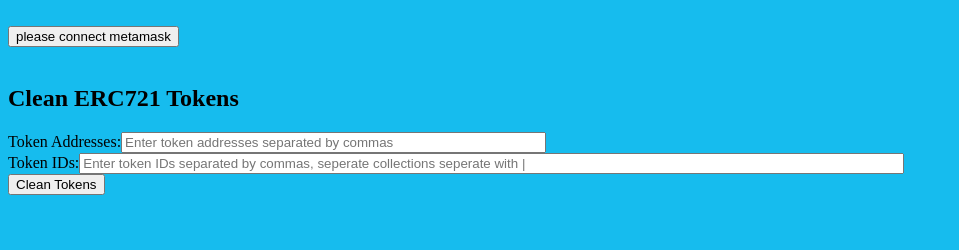
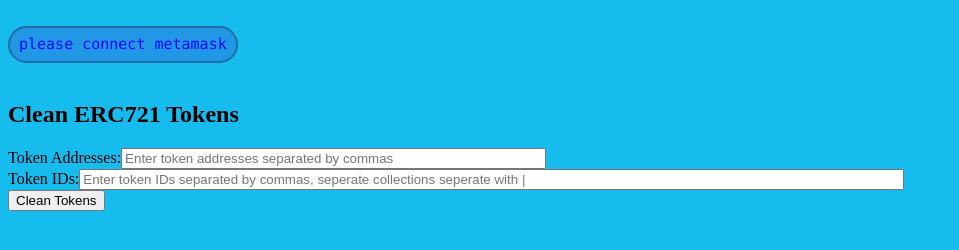
Before and after one commit to TheCoreDevs/trashcan-POC, a website: page public/index.html in a window 1280 px wide. Shown: the whole page, without its empty margins (0-959 px from the left). Drawn offline with nearby package versions, Linux system fonts and the light colour scheme.

Commit message:
css button

```diff
--- a/public/index.html
+++ b/public/index.html
@@ -8,7 +8,7 @@
     <body>
         <div id="app">
             <br>
-            <button @click="connectToMetaMask">{{ connectMsg }}</button>
+            <button id="connectWalletButton" @click="connectToMetaMask">{{ connectMsg }}</button>
             <div>
                 <br>
                 <h2>Clean ERC721 Tokens</h2>
--- a/public/style.css
+++ b/public/style.css
@@ -1,3 +1,27 @@
 body {
     background: rgb(22, 188, 238);
 }
+
+#connectWalletButton {
+    color: rgb(0, 6, 255);
+    font-size: 15px;
+    line-height: 15px;
+    padding: 9px;
+    border-radius: 50px;
+    font-family: "Lucida Console", monospace;
+    font-weight: normal;
+    text-decoration: none;
+    font-style: normal;
+    font-variant: normal;
+    text-transform: none;
+    background-color: #2297e6 ;
+    border: 2px solid rgb(28, 110, 164);
+    box-shadow: none;
+    display: inline-block;
+}
+#connectWalletButton:hover {
+        background: #45b5ff;
+}
+#connectWalletButton:active {
+        background: #00538a;
+}
```
